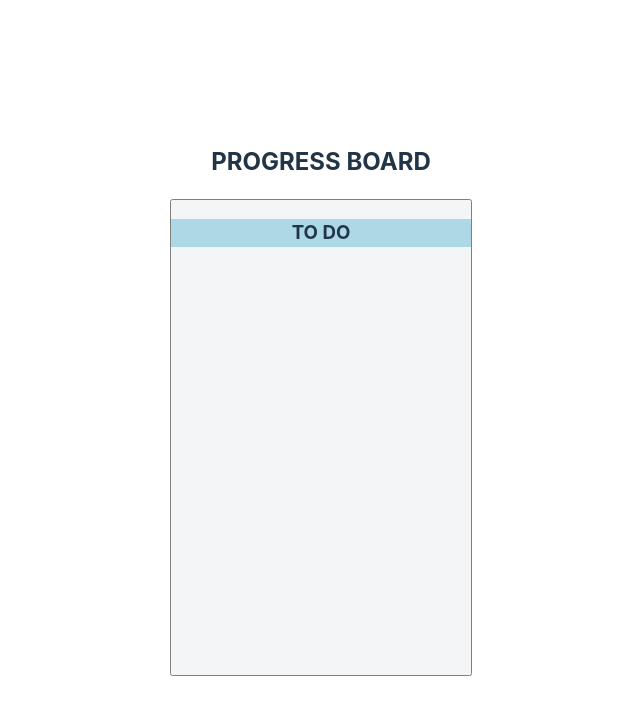
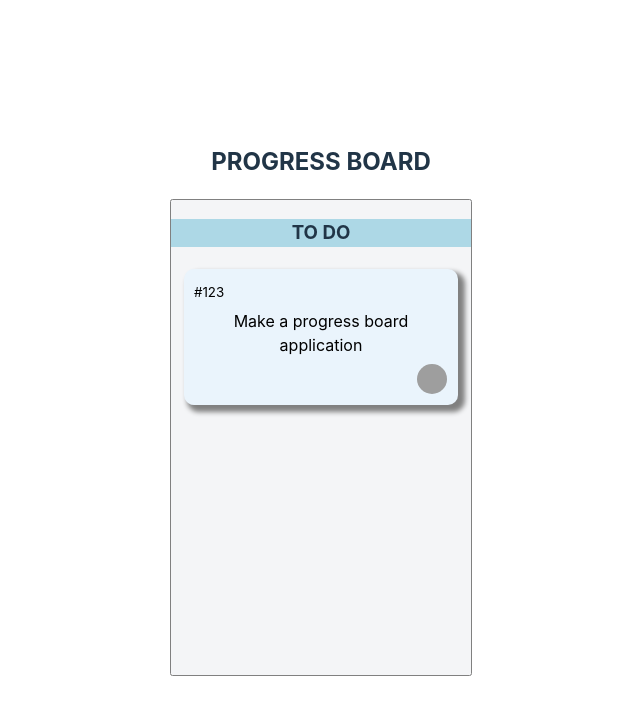
Before and after one commit to SthabisoMbongwa/Kanban-Board, a React (Vite) app in the folder Kanban/: page / in a window 1280 px wide. Shown: the top 714 px of the page, without its empty margins (319-959 px from the left). Built offline with nearby package versions, Linux system fonts and the light colour scheme; grey boxes are pictures that could not be loaded.

Commit message:
Rendered a task on the to do column

```diff
--- a/Kanban/src/components/Column.jsx
+++ b/Kanban/src/components/Column.jsx
@@ -2,6 +2,8 @@ import React from 'react';
 import { Droppable } from 'react-beautiful-dnd';
 import styled from 'styled-components';
 import "./scroll.css";
+import Task from './Task'
+
 
 const Container = styled.div`
     background-color: #f4f5f7;
@@ -38,18 +40,19 @@ export default function Column({ title, tasks, id }) {
         </Title>
 
         <Droppable droppableId={id}>
-            {(provided, snapshot) => {
+    {(provided, snapshot) => (
         <TaskList
             ref={provided.innerRef}
             {...provided.droppableProps}
             isDraggingOver={snapshot.isDraggingOver}
         >
-                        {/* Provede Your tasks */}
+            {/* Provide your tasks */}
+            <Task task={{id:123, title:"Make a progress board application"}} index={0} />
             {provided.placeholder}
-                    </TaskList>;
-            }}
+        </TaskList>
+    )}
+</Droppable>
 
-        </Droppable>
 
 
     </Container>
--- /dev/null
+++ b/Kanban/src/components/Task.jsx
@@ -0,0 +1,77 @@
+import React from "react";
+import { Draggable } from "react-beautiful-dnd";
+import styled from "styled-components";
+import { Avatar } from "antd";
+
+const Container = styled.div`
+    border-radius: 10px;
+    box-shadow: 5px 5px 5px 2px grey;
+    padding: 8px;
+    color: #000;
+    margin-bottom: 8px;
+    min-height: 120px;
+    margin-left: 10px;
+    margin-right: 10px;
+    background-color: ${(props) => bgcolorChange(props)};
+    cursor: pointer;
+    display: flex;
+    justify-content: space-between;
+    flex-direction: column;
+`;
+
+const TextContent = styled.div``;
+
+const Icons = styled.div`
+    display: flex;
+    justify-content: end;
+    padding: 2px;
+`;
+function bgcolorChange(props) {
+    return props.isDragging
+        ? "lightgreen"
+        : props.isDraggable
+            ? props.isBacklog
+                ? "#F2D7D5"
+                : "#DCDCDC"
+            : props.isBacklog
+                ? "#F2D7D5"
+                : "#EAF4FC";
+}
+
+export default function Card({ task, index }) {
+    return (
+        <Draggable draggableId={`${task.id}`} key={task.id} index={index}>
+            {(provided, snapshot) => (
+                <Container
+                    {...provided.draggableProps}
+                    {...provided.dragHandleProps}
+                    ref={provided.innerRef}
+                    isDragging={snapshot.isDragging}
+                >
+                    <div style={{ display: "flex", justifyContent: "start", padding: 2 }}>
+            <span>
+              <small>
+                #{task.id}
+                  {"  "}
+              </small>
+            </span>
+                    </div>
+                    <div
+                        style={{ display: "flex", justifyContent: "center", padding: 2 }}
+                    >
+                        <TextContent>{task.title}</TextContent>
+                    </div>
+                    <Icons>
+                        <div>
+                            <Avatar
+                                onClick={() => console.log(task)}
+                                src={"https://joesch.moe/api/v1/random?key=" + task.id}
+                            />
+                        </div>
+                    </Icons>
+                    {provided.placeholder}
+                </Container>
+            )}
+        </Draggable>
+    );
+}
```
Also changed, not shown: Kanban/src/components/Task.js (deleted, +0 -44 lines). Lines whose indentation alone changed are shown as unchanged.
